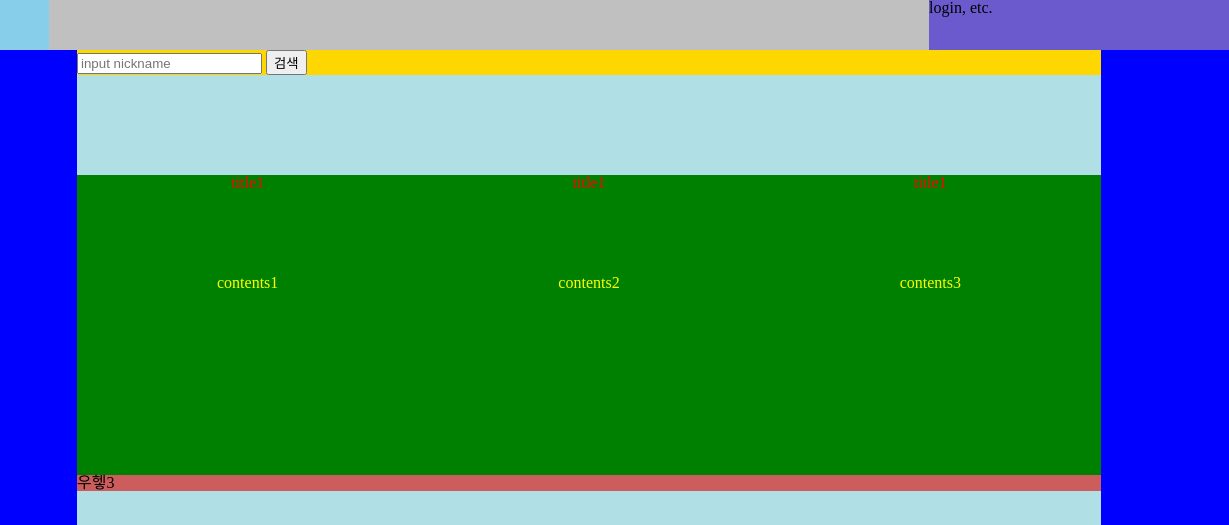
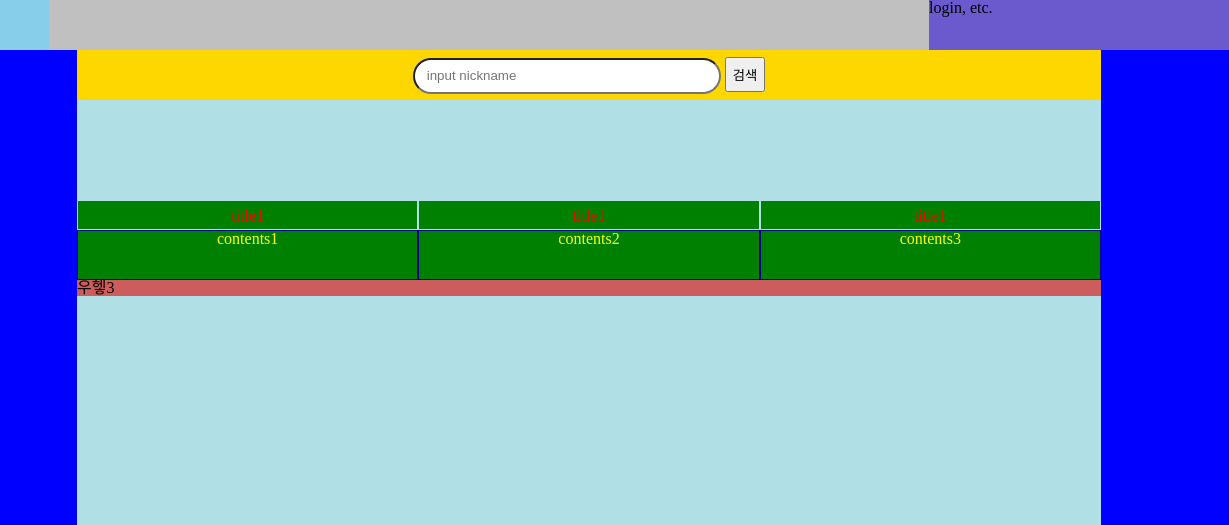
Before and after one commit to Jooss287/js-clone-cyphers, a plain HTML site: page user-search.html in a window 1280 px wide. Shown: the top 525 px of the page, 51-1280 px from the left. Drawn offline with Linux system fonts and the light colour scheme.

Commit message:
add type selector

```diff
--- a/css/contents/after-search.css
+++ b/css/contents/after-search.css
@@ -9,24 +9,39 @@
     flex-direction: column;
 }
 .after-search-box {
+    height: 50px;
     background-color: gold;
+    line-height: 50px;
 
+    text-align: center;
     margin-bottom: 100px;
+}
+.after-search-box input[type="text"] {
+    width: 300px;
+    height: 30px;
+    border-radius: 30px;
+    text-indent: 10px;
+}
+.after-search-box input[type="submit"] {
+    height: 35px;
 }
 
 .userInfo-layout {
     background-color: green;
     display: grid;
-    grid-template-rows: 100px 200px;
+    grid-template-rows: 30px 50px;
     grid-template-columns: repeat(3, 1fr);
 }
 .userInfo-grid-title {
+    line-height: 30px;
     color:red;
     text-align: center;
+    border: 1px solid powderblue;
 }
 .userInfo-grid-contents {
     color: yellow;
     text-align: center;
+    border: 1px solid darkblue;
 }
 
 .matchInfo-layout {
```
